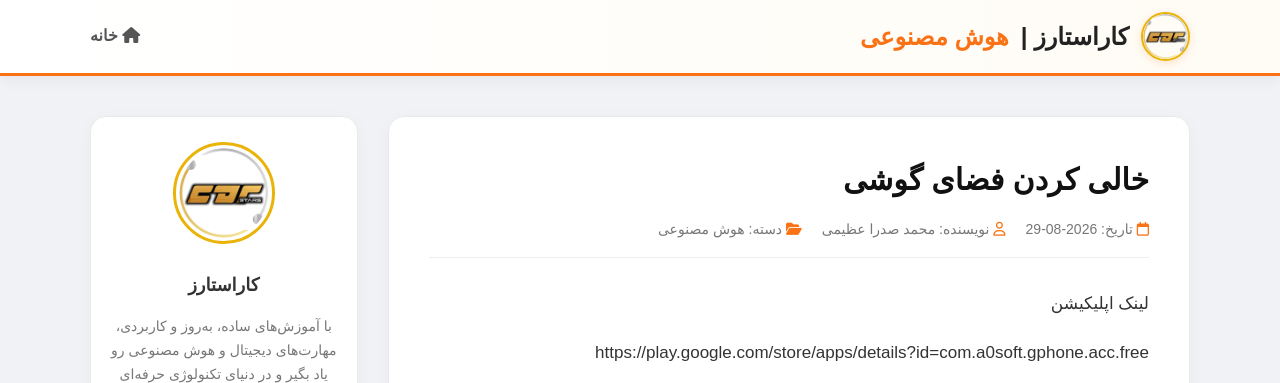
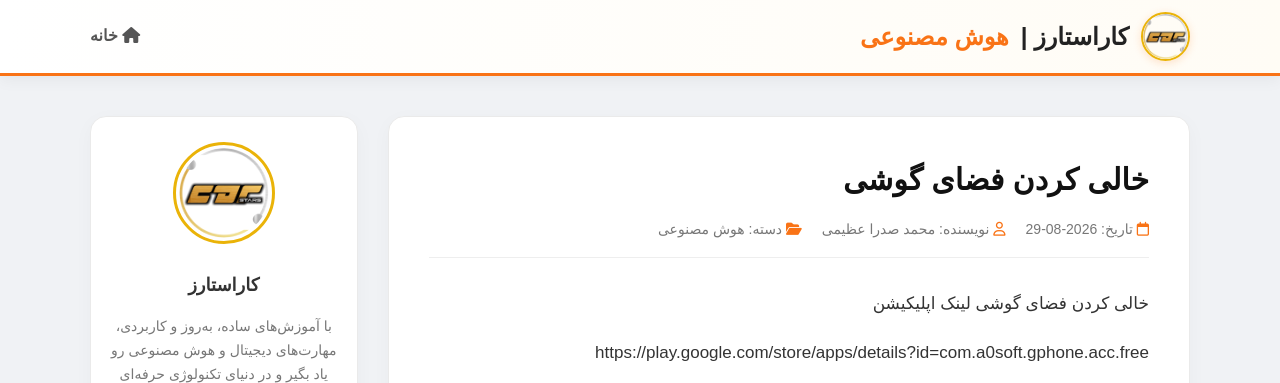
Before and after one commit to carstars7/carstars7.github.io, a Jekyll site: the page built from _posts/2026-08-29-خالی-کردن-فضا-گوشی.md, in a window 1280 px wide and 900 px high, cut to the strip 0-383 px from the top of the window. Built offline with Jekyll 4.4.1, drawn with Linux system fonts in a browser that asks for light colours; comment, search, counter and statistics services are not loaded; a style sheet for code colours, icons or effects is not loaded.

Commit message:
Update 2026-08-29-خالی-کردن-فضا-گوشی.md

```diff
--- a/_posts/2026-08-29-خالی-کردن-فضا-گوشی.md
+++ b/_posts/2026-08-29-خالی-کردن-فضا-گوشی.md
@@ -4,6 +4,7 @@ title: "خالی کردن فضای گوشی"
 author: "محمد صدرا عظیمی"
 category: "هوش مصنوعی"
 ---
+خالی کردن فضای گوشی
 لینک اپلیکیشن
 
 https://play.google.com/store/apps/details?id=com.a0soft.gphone.acc.free
```
